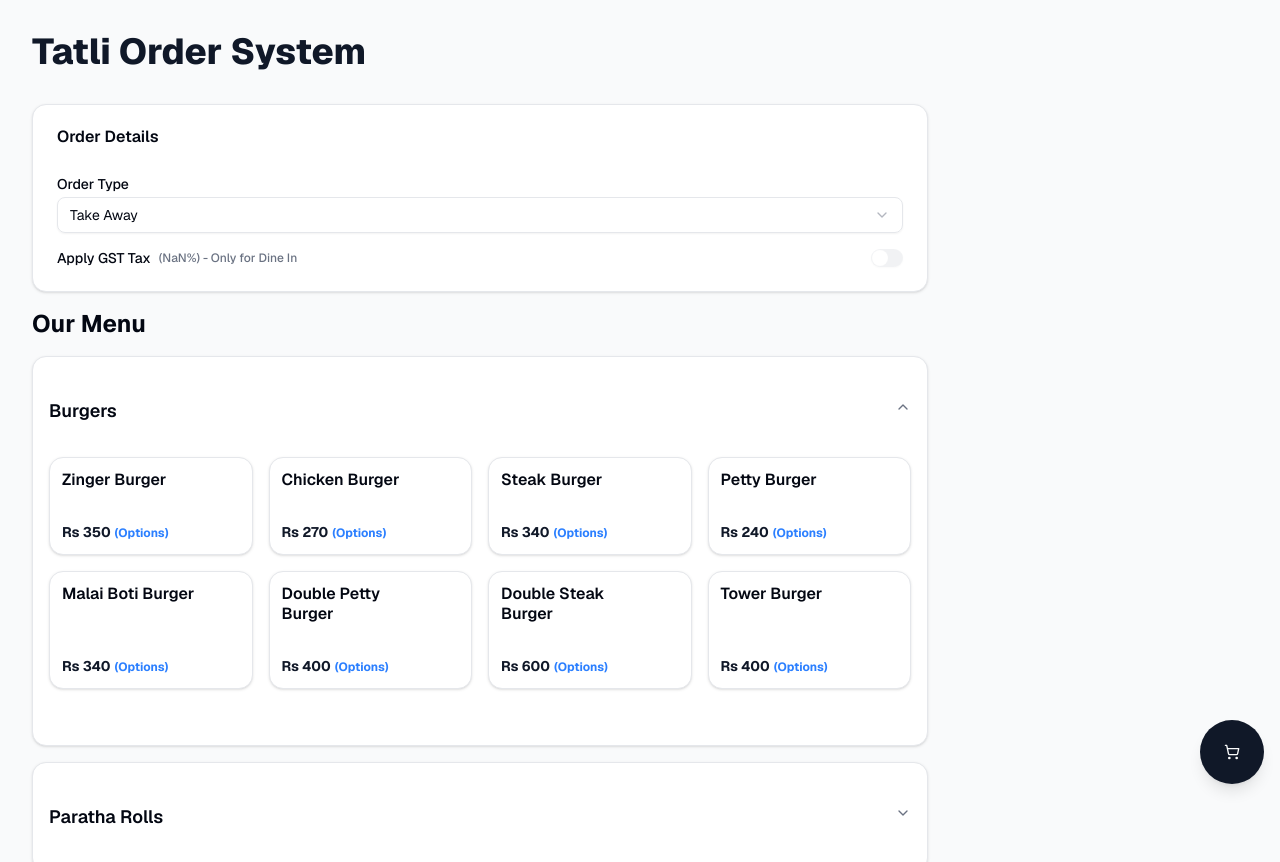
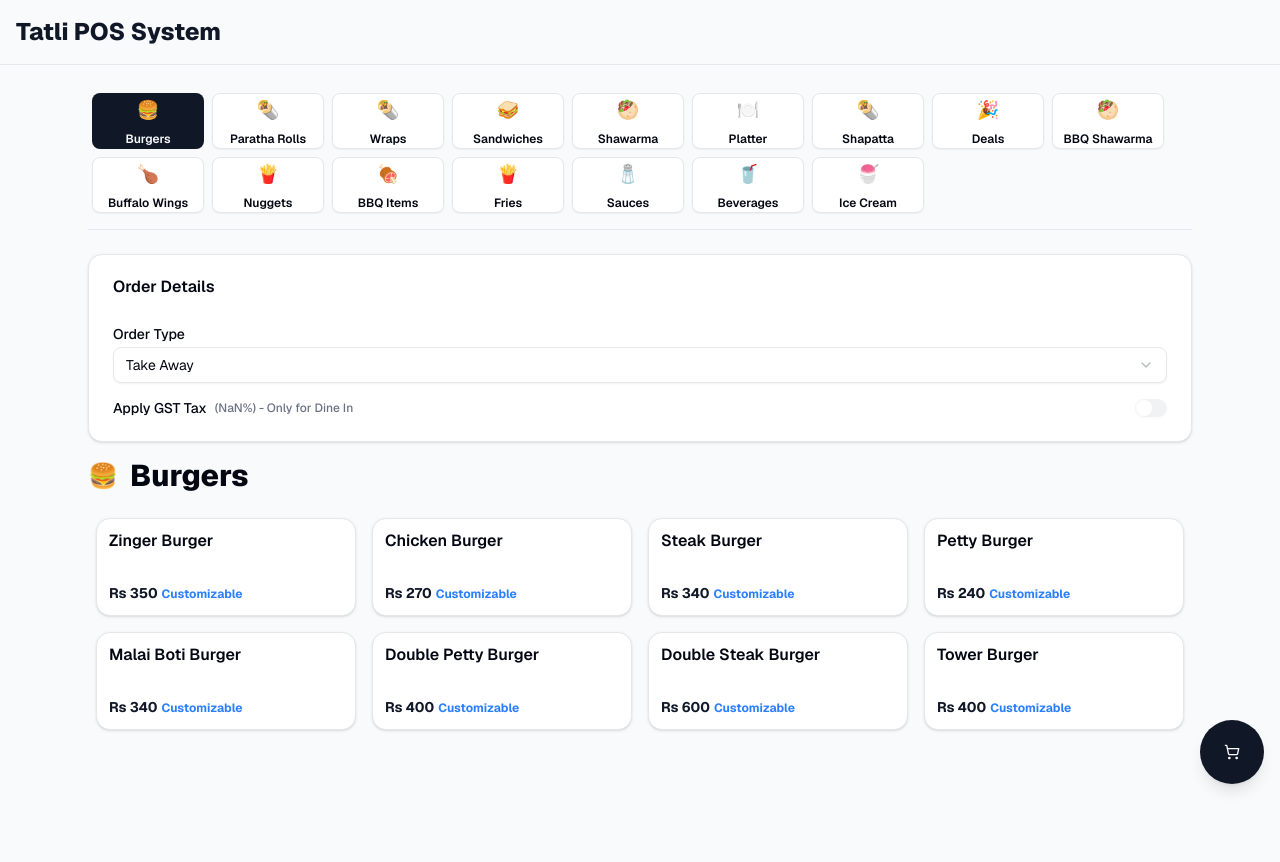
Before and after one commit to h-waqar/tatli-pos, a Next.js app: page / in a window 1280 px wide. Shown: the top 862 px of the page. After the commit the page ends 800 px from the top, so only its background shows below. Built offline with nearby package versions, Linux system fonts and the light colour scheme.

Commit message:
Improved UI

```diff
--- a/src/app/page.js
+++ b/src/app/page.js
@@ -4,7 +4,9 @@ import React, { useState, useCallback, useMemo } from "react";
 import { nanoid } from "nanoid";
 import MenuList from "@/components/MenuList";
 import OrderDrawer from "@/components/OrderDrawer";
-import OrderControls from "@/components/OrderControls"; // NEW IMPORT
+import OrderControls from "@/components/OrderControls";
+import { menuData } from "@/data/menu";
+import { Button } from "@/components/ui/button";
 
 // ENV variables are strings, convert them to numbers
 const GST_RATE = parseFloat(process.env.NEXT_PUBLIC_GST_RATE || 0);
@@ -19,7 +21,7 @@ function createItemKey(item) {
   if (item.addons && item.addons.length > 0) {
     const addonString = item.addons
       .map((a) => `${a.id}:${a.quantity}`)
-      .sort((a, b) => a.localeCompare(b)) // Sort for consistent key generation
+      .sort((a, b) => a.localeCompare(b))
       .join(";");
     key += `-${addonString}`;
   }
@@ -29,10 +31,7 @@ function createItemKey(item) {
 function calculateOrderTotals(items, orderType, includeGST) {
   const subtotal = items.reduce((sum, item) => sum + item.total, 0);
 
-  // GST Logic: Only applies if includeGST is true AND orderType is 'dine_in'
   const tax = includeGST && orderType === "dine_in" ? subtotal * GST_RATE : 0;
-
-  // Delivery Logic: Only applies if orderType is 'delivery'
   const deliveryFee = orderType === "delivery" ? DELIVERY_CHARGE : 0;
 
   const grandTotal = subtotal + tax + deliveryFee;
@@ -42,8 +41,10 @@ function calculateOrderTotals(items, orderType, includeGST) {
 
 export default function HomePage() {
   const [orderItems, setOrderItems] = useState([]);
-  const [orderType, setOrderType] = useState("take_away"); // Default to Take Away
+  const [orderType, setOrderType] = useState("take_away");
   const [includeGST, setIncludeGST] = useState(false);
+
+  const [activeCategory, setActiveCategory] = useState(menuData[0].category);
 
   const onAddItem = useCallback((newItem) => {
     const groupingKey = createItemKey(newItem);
@@ -116,13 +117,46 @@ export default function HomePage() {
     ...orderTotals,
   };
 
+  const activeCategoryData = useMemo(() => {
     return (
-    <div className="flex min-h-screen">
-      <main className="flex-1 overflow-y-auto p-4 md:p-8">
-        <h1 className="text-4xl font-extrabold mb-8 text-primary">
-          Tatli Order System
+      menuData.find((cat) => cat.category === activeCategory) || menuData[0]
+    );
+  }, [activeCategory]);
+
+  return (
+    <div className="min-h-screen h-screen flex flex-col">
+      {" "}
+      {/* Use h-screen and flex-col */}
+      <header className="p-4 border-b">
+        <h1 className="text-2xl font-extrabold text-primary">
+          Tatli POS System
         </h1>
-        <div className="max-w-4xl space-y-8">
+      </header>
+      <div className="flex flex-1 h-auto">
+        {/* Left Pane (Controls & Menu) - Scrolls vertically */}
+        <main className="flex-1 overflow-y-auto p-4 lg:p-6 max-w-full lg:max-w-6xl mx-auto ">
+          {" "}
+          {/* Responsive width and scrolling */}
+          <div className="space-y-6">
+            {/* Category Navigation */}
+            <div className="flex flex-wrap gap-2 p-1 border-b pb-4">
+              {menuData.map((category) => (
+                <Button
+                  key={category.category}
+                  variant={
+                    activeCategory === category.category ? "default" : "outline"
+                  }
+                  onClick={() => setActiveCategory(category.category)}
+                  className="h-14 w-28 flex-col justify-center items-center p-2 text-center"
+                >
+                  <span className="text-lg">{category.icon}</span>
+                  <span className="text-xs font-semibold leading-tight">
+                    {category.category}
+                  </span>
+                </Button>
+              ))}
+            </div>
+
             {/* Controls Panel */}
             <OrderControls
               orderType={orderType}
@@ -131,11 +165,14 @@ export default function HomePage() {
               setIncludeGST={setIncludeGST}
             />
 
-          {/* Menu */}
-          <MenuList onAddItem={onAddItem} />
+            {/* MenuList */}
+            <MenuList
+              activeCategoryData={activeCategoryData}
+              onAddItem={onAddItem}
+            />
           </div>
         </main>
-
+      </div>
       {/* Order Drawer (Cart) component, fixed at bottom right */}
       <OrderDrawer
         order={orderData}
--- a/src/components/MenuList.js
+++ b/src/components/MenuList.js
@@ -1,25 +1,17 @@
 "use client";
 
 import React from "react";
-import {
-  Accordion,
-  AccordionContent,
-  AccordionItem,
-  AccordionTrigger,
-} from "@/components/ui/accordion";
-import { Card, CardTitle } from "@/components/ui/card";
+import { Button } from "@/components/ui/button";
+import { Card, CardTitle, CardContent, CardHeader } from "@/components/ui/card";
 import AddItemModal from "./AddItemModal";
-import { menuData } from "@/data/menu";
 import { formatCurrency } from "@/utils/format";
-import { Button } from "@/components/ui/button";
+import { Plus } from "lucide-react";
 
-// Helper component to render the item card
+// Helper component to render the item card - REMAINS THE SAME
 function MenuItemCard({ item, category, onAddItem }) {
-  // Check if the item is customizable (rates or category addons exist)
   const isCustomizable =
     item.rates || (category.addons && category.addons.length > 0);
 
-  // Determine the price display
   const price =
     item.rate !== null && item.rate !== undefined
       ? formatCurrency(item.rate)
@@ -36,7 +28,7 @@ function MenuItemCard({ item, category, onAddItem }) {
         <div className="mt-2 text-sm text-primary font-bold">
           {price}
           {isCustomizable && (
-            <span className="text-xs text-blue-500 ml-1">(Options)</span>
+            <span className="text-xs text-blue-500 ml-1">Customizable</span>
           )}
         </div>
       </Card>
@@ -44,7 +36,7 @@ function MenuItemCard({ item, category, onAddItem }) {
   );
 }
 
-// Helper component for Deals visualization - Remains the same, but simplified import
+// Helper component for Deals visualization - REMAINS THE SAME
 function DealCard({ deal, onAddItem }) {
   const dealItem = {
     id: deal.id,
@@ -73,36 +65,39 @@ function DealCard({ deal, onAddItem }) {
       <div className="flex justify-between items-center pt-3 border-t mt-3">
         <span className="font-bold text-xl">{formatCurrency(deal.rate)}</span>
         <Button size="sm" onClick={() => onAddItem(dealItem)}>
-          + Add Deal
+          <Plus className="h-4 w-4 mr-1" /> Add
         </Button>
       </div>
     </Card>
   );
 }
 
-export default function MenuList({ onAddItem }) {
+export default function MenuList({ activeCategoryData, onAddItem }) {
+  const category = activeCategoryData;
+
+  if (!category) {
+    return (
+      <p className="text-center text-muted-foreground mt-10">
+        Select a category to view items.
+      </p>
+    );
+  }
+
   return (
     <div className="space-y-4">
-      <h2 className="text-2xl font-bold mb-4">Our Menu</h2>
-      {/* Accordion type="multiple" keeps sections open for easier navigation */}
-      <Accordion type="multiple" defaultValue={["Burgers"]} className="w-full">
-        {menuData.map((category) => (
-          <Card key={category.category} className="mb-4">
-            <AccordionItem value={category.category}>
-              <AccordionTrigger className="text-lg font-semibold px-4 hover:no-underline">
+      <h2 className="text-3xl font-extrabold flex items-center gap-3">
+        <span className="text-2xl">{category.icon}</span>
         {category.category}
-              </AccordionTrigger>
-              <AccordionContent>
-                <div className="p-4">
+      </h2>
+
+      <div className="p-2">
         {/* Deals Section */}
         {category.deals && category.deals.length > 0 ? (
-                    <div className="grid grid-cols-1 sm:grid-cols-2 lg:grid-cols-3 gap-4">
+          <div className="grid grid-cols-2 sm:grid-cols-3 lg:grid-cols-4 gap-4">
+            {" "}
+            {/* Adjusted grid for deals */}
             {category.deals.map((deal) => (
-                        <DealCard
-                          key={deal.id}
-                          deal={deal}
-                          onAddItem={onAddItem}
-                        />
+              <DealCard key={deal.id} deal={deal} onAddItem={onAddItem} />
             ))}
           </div>
         ) : (
@@ -110,7 +105,7 @@ export default function MenuList({ onAddItem }) {
           <div className="grid grid-cols-2 sm:grid-cols-3 lg:grid-cols-4 gap-4">
             {category.items.map((item, index) => (
               <MenuItemCard
-                          key={item.id + item.name + index} // Unique key
+                key={item.id + item.name + index}
                 item={item}
                 category={category}
                 onAddItem={onAddItem}
@@ -119,11 +114,6 @@ export default function MenuList({ onAddItem }) {
           </div>
         )}
       </div>
-              </AccordionContent>
-            </AccordionItem>
-          </Card>
-        ))}
-      </Accordion>
     </div>
   );
 }
--- a/src/data/menu.js
+++ b/src/data/menu.js
@@ -1,7 +1,10 @@
+import { icons } from "lucide-react";
+
 // data/menu.js
 export const menuData = [
   {
     category: "Burgers",
+    icon: "🍔",
     items: [
       { id: 1, name: "Zinger Burger", rate: 350 },
       { id: 2, name: "Chicken Burger", rate: 270 },
@@ -16,6 +19,7 @@ export const menuData = [
   },
   {
     category: "Paratha Rolls",
+    icon: "🌯",
     items: [
       { id: 11, name: "Chicken Paratha Roll", rate: 230 },
       { id: 12, name: "Zinger Paratha Roll", rate: 280 },
@@ -29,6 +33,7 @@ export const menuData = [
   },
   {
     category: "Wraps",
+    icon: "🌯",
     items: [
       { id: 19, name: "Tikka Wrap", rate: 350 },
       { id: 20, name: "Malai Boti Wrap", rate: 380 },
@@ -39,7 +44,8 @@ export const menuData = [
     addons: [{ id: 18, name: "Cheese", rate: 50 }],
   },
   {
-    category: "Panani Sandwiches",
+    category: "Sandwiches",
+    icon: "🥪",
     items: [
       { id: 24, name: "Chicken Tikka", rate: 550 },
       { id: 25, name: "Chicken Fajita", rate: 550 },
@@ -53,6 +59,7 @@ export const menuData = [
   },
   {
     category: "Shawarma",
+    icon: "🥙",
     items: [
       { id: 34, name: "Chicken Shawarma", rate: 190 },
       { id: 35, name: "Zinger Shawarma", rate: 270 },
@@ -63,6 +70,7 @@ export const menuData = [
   },
   {
     category: "Platter",
+    icon: "🍽️",
     items: [
       { id: 40, name: "Chicken Platter", rate: 400 },
       { id: 41, name: "Zinger Platter", rate: 450 },
@@ -72,6 +80,7 @@ export const menuData = [
   },
   {
     category: "Shapatta",
+    icon: "🌯",
     items: [
       { id: 45, name: "Shapatta Roll", rate: 380 },
       { id: 46, name: "Shapatta Tikka Roll", rate: 400 },
@@ -83,7 +92,7 @@ export const menuData = [
   },
   {
     category: "Deals",
-
+    icon: "🎉",
     deals: [
       {
         id: 1001,
@@ -132,6 +141,7 @@ export const menuData = [
   },
   {
     category: "BBQ Shawarma",
+    icon: "🥙",
     items: [
       { id: 51, name: "Tikka Shawarma", rate: 250 },
       { id: 52, name: "Malai Boti Shawarma", rate: 270 },
@@ -146,6 +156,7 @@ export const menuData = [
   },
   {
     category: "Buffalo Wings",
+    icon: "🍗",
     items: [
       { id: 60, name: "6 Pc Wings", rate: 350 },
       { id: 61, name: "12 Pc Wings", rate: 550 },
@@ -153,6 +164,7 @@ export const menuData = [
   },
   {
     category: "Nuggets",
+    icon: "🍟",
     items: [
       { id: 62, name: "Nuggets 6 Pc", rate: 260 },
       { id: 63, name: "Nuggets 12 Pc", rate: 500 },
@@ -160,6 +172,7 @@ export const menuData = [
   },
   {
     category: "BBQ Items",
+    icon: "🍖",
     items: [
       { id: 64, name: "Leg Piece", rate: 350 },
       { id: 65, name: "Chest Piece", rate: 380 },
@@ -177,6 +190,7 @@ export const menuData = [
   },
   {
     category: "Fries",
+    icon: "🍟",
     items: [
       { id: 76, name: "Plain Fries", rate: 200 },
       { id: 77, name: "Zinger Fries", rate: 250 },
@@ -189,6 +203,7 @@ export const menuData = [
   },
   {
     category: "Sauces",
+    icon: "🧂",
     items: [
       { id: 84, name: "Extra Sauce", rate: 60 },
       { id: 85, name: "Extra Cheese Slice", rate: 50 },
@@ -197,6 +212,7 @@ export const menuData = [
   },
   {
     category: "Beverages",
+    icon: "🥤",
     items: [
       { id: 88, name: "Regular Bottle 350 ml", rate: 80 },
       { id: 89, name: "1 Liter Bottle", rate: 170 },
@@ -209,6 +225,7 @@ export const menuData = [
   },
   {
     category: "Ice Cream",
+    icon: "🍧",
     scoops: ["1 scoop", "2 scoop", "3 scoop"],
     items: [
       { id: 96, name: "Mango Ice Cream", rates: [90, 170, 250] },
```
Lines whose indentation alone changed are shown as unchanged.
